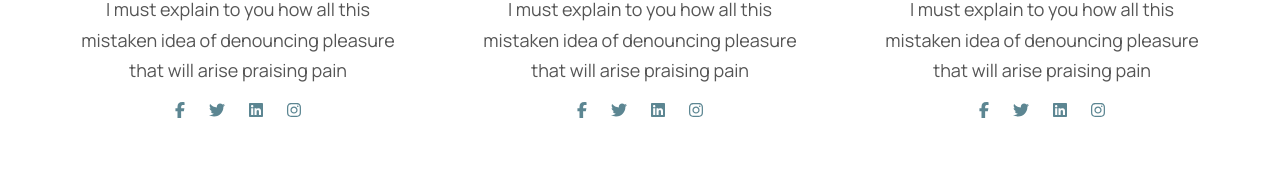
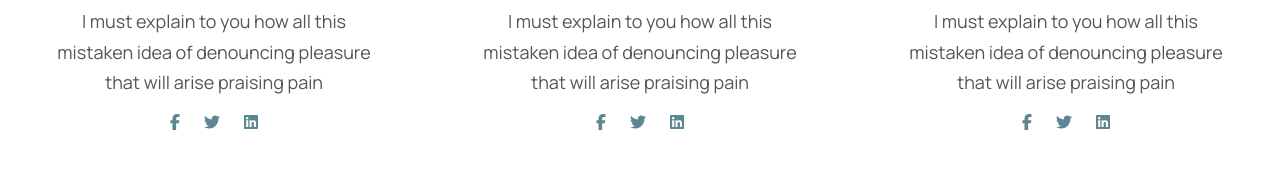
Before and after one commit to FatemeGhalandari/Beautyness, a React (Vite) app: page /About in a window 1280 px wide. Shown: the part 2635-2827 px from the top of the page. Built offline with nearby package versions, Linux system fonts and the light colour scheme.

Commit message:
Add social icons style

```diff
--- a/src/components/About/ExpertCard.jsx
+++ b/src/components/About/ExpertCard.jsx
@@ -3,9 +3,9 @@ import {
   faFacebookF,
   faTwitter,
   faLinkedin,
-  faInstagram,
 } from "@fortawesome/free-brands-svg-icons";
 import { experts } from "../../constants";
+import styles from "../../styles";
 
 const ExpertCard = () => {
   return (
@@ -13,7 +13,7 @@ const ExpertCard = () => {
       {experts.map((expert) => (
         <div
           key={expert.id}
-          className="flex flex-col items-center justify-center"
+          className="flex flex-col items-center justify-center hover:bg-[#EDF5F7] p-3 rounded-lg"
         >
           <img
             src={expert.avatar}
@@ -33,22 +33,17 @@ const ExpertCard = () => {
             <FontAwesomeIcon
               icon={faFacebookF}
               style={{ color: "#5C8692" }}
-              className="cursor-pointer"
+              className={styles.socialIcon}
             />
             <FontAwesomeIcon
               icon={faTwitter}
               style={{ color: "#5C8692" }}
-              className=" cursor-pointer"
+              className={styles.socialIcon}
             />
             <FontAwesomeIcon
               icon={faLinkedin}
               style={{ color: "#5C8692" }}
-              className="cursor-pointer"
-            />
-            <FontAwesomeIcon
-              icon={faInstagram}
-              style={{ color: "#5C8692" }}
-              className="cursor-pointer hover:beat"
+              className={styles.socialIcon}
             />
           </div>
         </div>
--- a/src/styles.js
+++ b/src/styles.js
@@ -1,5 +1,8 @@
 const styles = {
   boxWidth: "xl:max-w-[1920px] w-full",
+
+  socialIcon:
+    "cursor-pointer text-[16px] transition ease-in-out delay-150 hover:-translate-y-1 hover:scale-110 duration-100",
 
   coloredBg:
     "flex flex-col md:flex-row items-center justify-between w-full bg-[#EBF3F5] ",
@@ -25,14 +28,4 @@ const styles = {
   marginY: "sm:my-16 my-6",
 };
 
-export const layout = {
-  section: `flex md:flex-row flex-col ${styles.paddingY}`,
-  sectionReverse: `flex md:flex-row flex-col-reverse ${styles.paddingY}`,
-
-  sectionImgReverse: `flex-1 flex ${styles.flexCenter} md:mr-10 mr-0 md:mt-0 mt-10 relative`,
-  sectionImg: `flex-1 flex ${styles.flexCenter} md:ml-10 ml-0 md:mt-0 mt-10 relative`,
-
-  sectionInfo: `flex-1 ${styles.flexStart} flex-col`,
-};
-
 export default styles;
```
